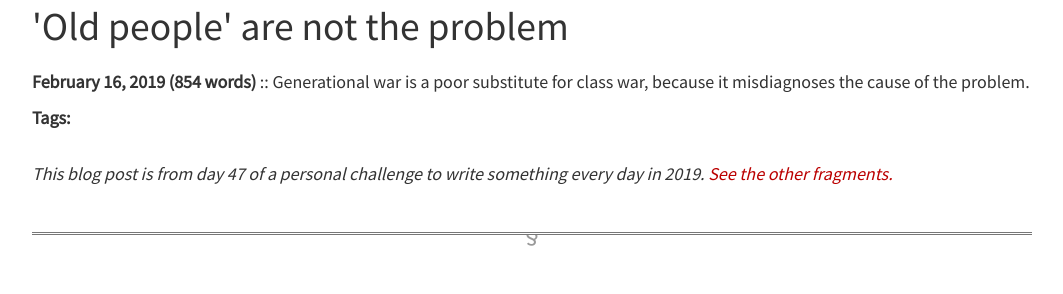
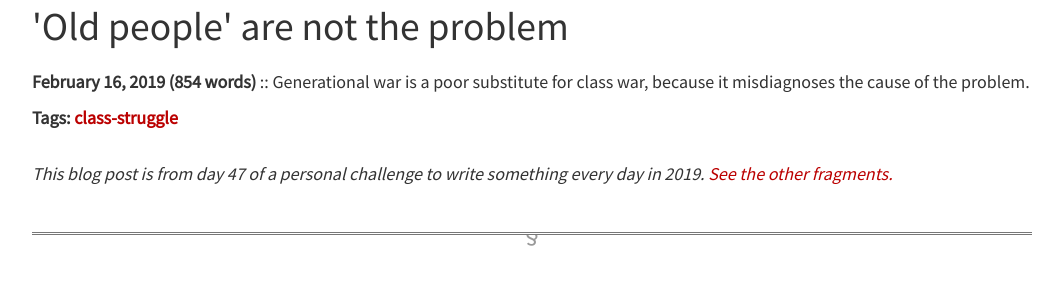
Before and after one commit to dellsystem/dellsystem.github.io, a Jekyll site: the page built from _posts/2019-2-16-fragments-47.md, in a window 1280 px wide and 900 px high. Shown: the part 212-506 px from the top of the window, without its empty margins (108-1171 px from the left). Built offline with Jekyll 4.4.1, drawn with Linux system fonts in a browser that asks for light colours.

Commit message:
Add tag to fragments-47

```diff
--- a/_posts/2019-2-16-fragments-47.md
+++ b/_posts/2019-2-16-fragments-47.md
@@ -2,6 +2,8 @@
 title: "'Old people' are not the problem"
 layout: fragment
 description: "Generational war is a poor substitute for class war, because it misdiagnoses the cause of the problem."
+tags:
+- class-struggle
 ---
 
 Short post today, in response to a bizarrely confrontational "question" that was asked during my [panel at SFMOMA](https://publicknowledge.sfmoma.org/events/silicon-san-francisco-the-impact-of-tech-capital/) today, in which some YIMBY suggested that the housing problem could be ameliorated by taking away old people's right to vote ??
```
